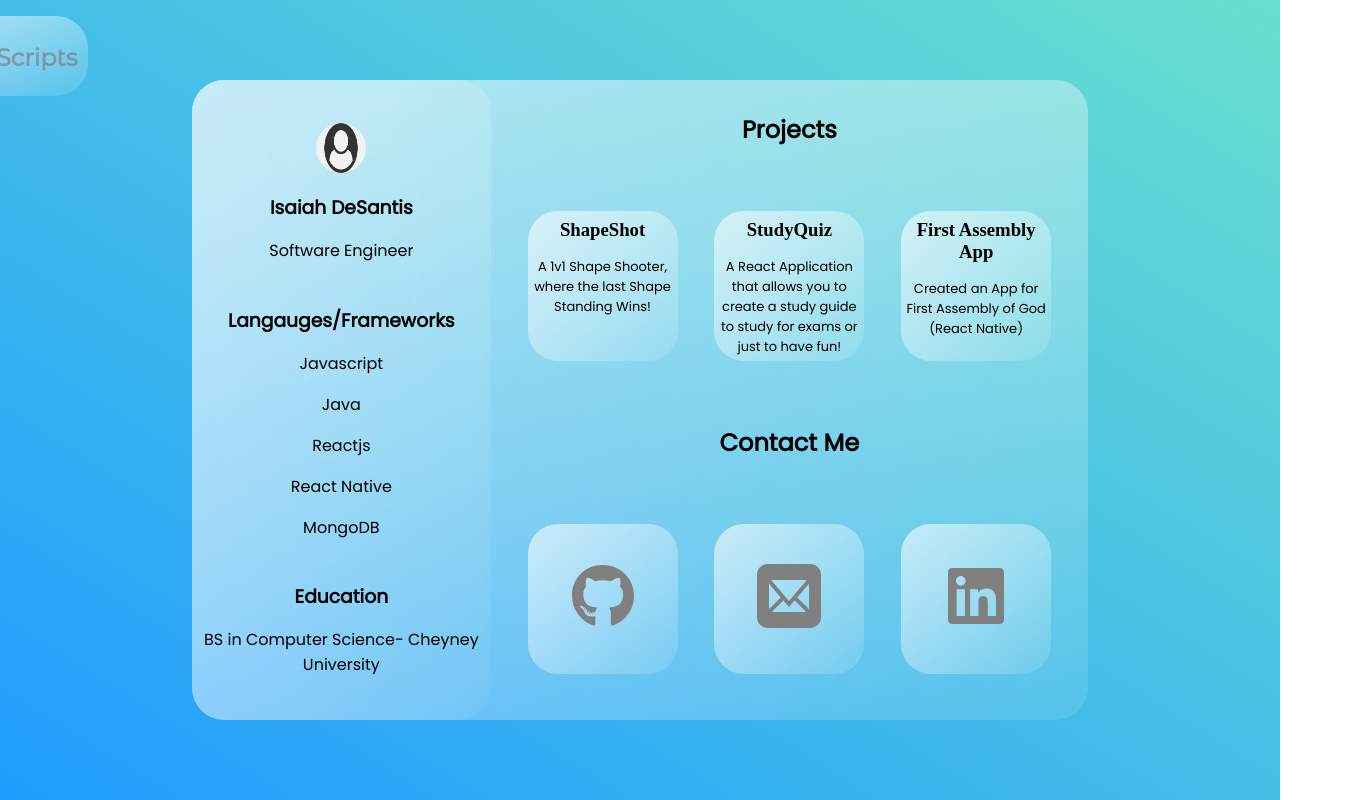
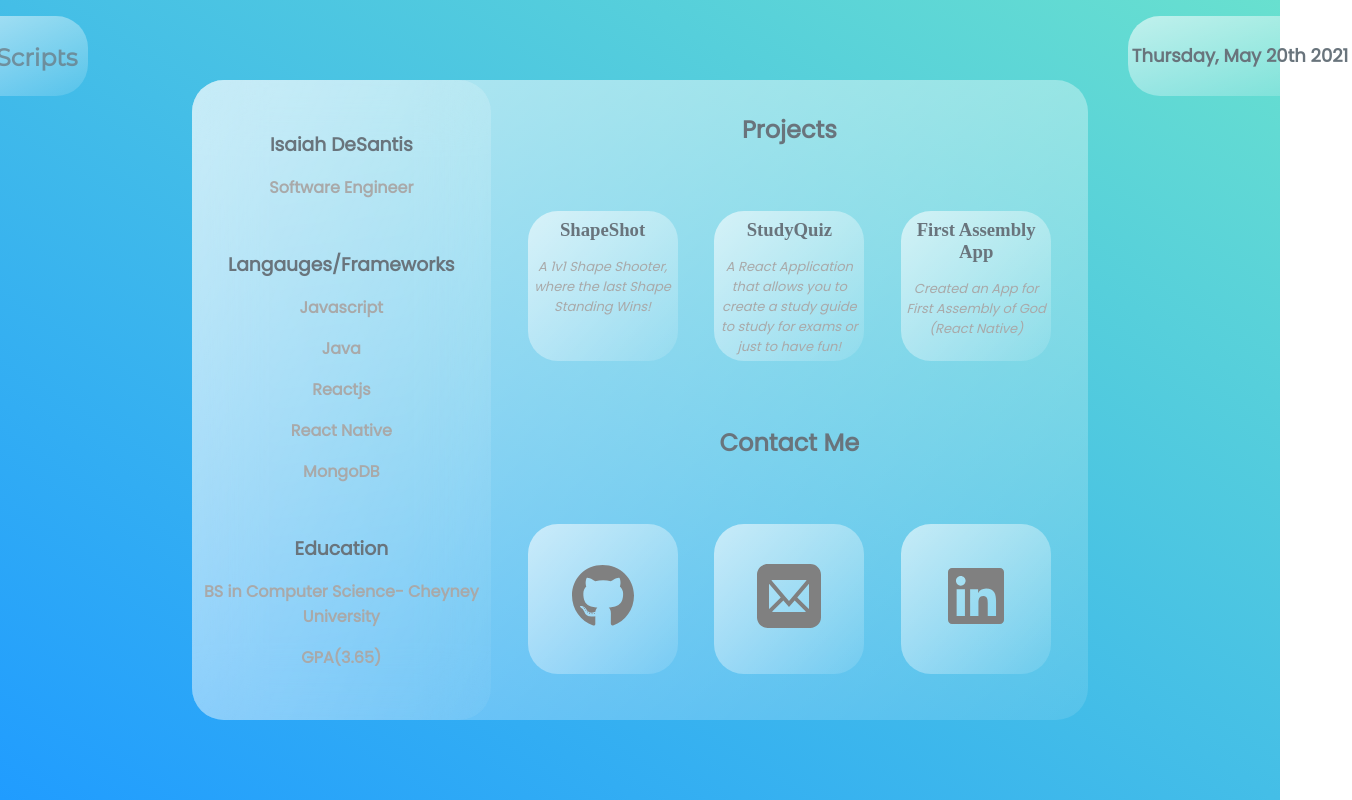
Before and after one commit to idesantis91/IDevScripts_Portfolio, a React (Create React App) app in the folder idevscripts_portfolio/: page / in a window 1280 px wide. Shown: the whole page, 1352 px wide, since content can reach past the window. Built offline with nearby package versions, Linux system fonts and the light colour scheme.

Commit message:
Updated aboutSection Styling

```diff
--- a/idevscripts_portfolio/package.json
+++ b/idevscripts_portfolio/package.json
@@ -18,6 +18,7 @@
     "react-dom": "^17.0.2",
     "react-fontawesome": "^1.7.1",
     "react-icons": "^4.2.0",
+    "react-moment": "^1.1.1",
     "react-scripts": "4.0.3",
     "styled-components": "^5.3.0",
     "web-vitals": "^1.0.1"
--- a/idevscripts_portfolio/src/components/AboutMe.js
+++ b/idevscripts_portfolio/src/components/AboutMe.js
@@ -1,4 +1,5 @@
 import React from 'react';
+import Moment from 'react-moment';
 import profile from '../img/profile.png';
 //Animations
 import { motion } from "framer-motion";
@@ -10,17 +11,24 @@ import { ImMail } from "react-icons/im";
 
 const AboutMe = () => {
 
-
+    //Date and Time
+    const today = new Date();
+    const date = today.toLocaleDateString();
 
     return(
         <div className="main">
             <div className="devName">
                 <h3>IDevScripts</h3>
             </div>
+            <div className="date-container">
+            <Moment id='dates' format="dddd, MMMM Do YYYY" titleFormat="D MM YYYY" withTitle>
+                {date}
+            </Moment>
+            </div>
              <div className="glass">
                 <div className="aboutSection">
                     <div className="user">
-                        <img src={profile} alt=""/>
+                        {/* <img src={profile} alt=""/> */}
                         <h3>Isaiah DeSantis</h3>
                         <p>Software Engineer</p>
                     </div>
@@ -37,6 +45,7 @@ const AboutMe = () => {
                     <div className="education">
                         <h3>Education</h3>
                         <p>BS in Computer Science- Cheyney University</p>
+                        <p>GPA(3.65)</p>
                     </div>
                 </div>
                 <div className="projects">
--- a/idevscripts_portfolio/src/styles/_aboutme.scss
+++ b/idevscripts_portfolio/src/styles/_aboutme.scss
@@ -37,9 +37,13 @@
     p{
         padding-top: 1rem;
         font-family: 'Poppins', sans-serif;
+        color: darkgrey;
+        font-weight: bold;
+        font-size: 1rem;
     }
     h3{
         font-family: 'Poppins', sans-serif;
+        color: #69747C;
     }
 }
 
@@ -53,6 +57,7 @@
     h2{
         margin-top: 2rem;
         font-family: 'Poppins', sans-serif;
+        color: #69747C;
     }
 }
 
@@ -82,9 +87,13 @@
             padding-top: 1rem;
             font-family: 'Poppins', sans-serif;
             font-size: small;
+            font-style: italic ;
+            font-weight: 100;
+            color: darkgray;
         }
         h3{
             margin-top: .5rem;
+            color:#69747C;
         }
       }
 }
@@ -149,7 +158,30 @@ img{
         padding-top: 1.7rem;
         font-family: 'Montserrat Alternates', sans-serif;
         font-size: x-large;
-        color: gray;
+        color: #69747C;
         opacity: 0.7;
     }
  }
+
+.date-container{
+    position: absolute;
+    width: 14rem;
+    align-items: center;
+    padding-top: 1.6rem;
+    height: 5rem;
+    border-radius: 2rem;
+    text-align: center;
+    background: linear-gradient(to right bottom,
+        rgba(255,255,255,0.6),
+        rgba(255,255,255,0.1)
+        );
+    margin-top: -43em;
+    margin-right: -75em;
+
+    #dates{
+       font-size: large;
+       font-weight: bold;
+       font-family: 'Poppins', sans-serif;
+       color: #69747C;
+    }
+}
```
Also changed, not shown: 2 other files (tests, documents, lock files or other folders).
